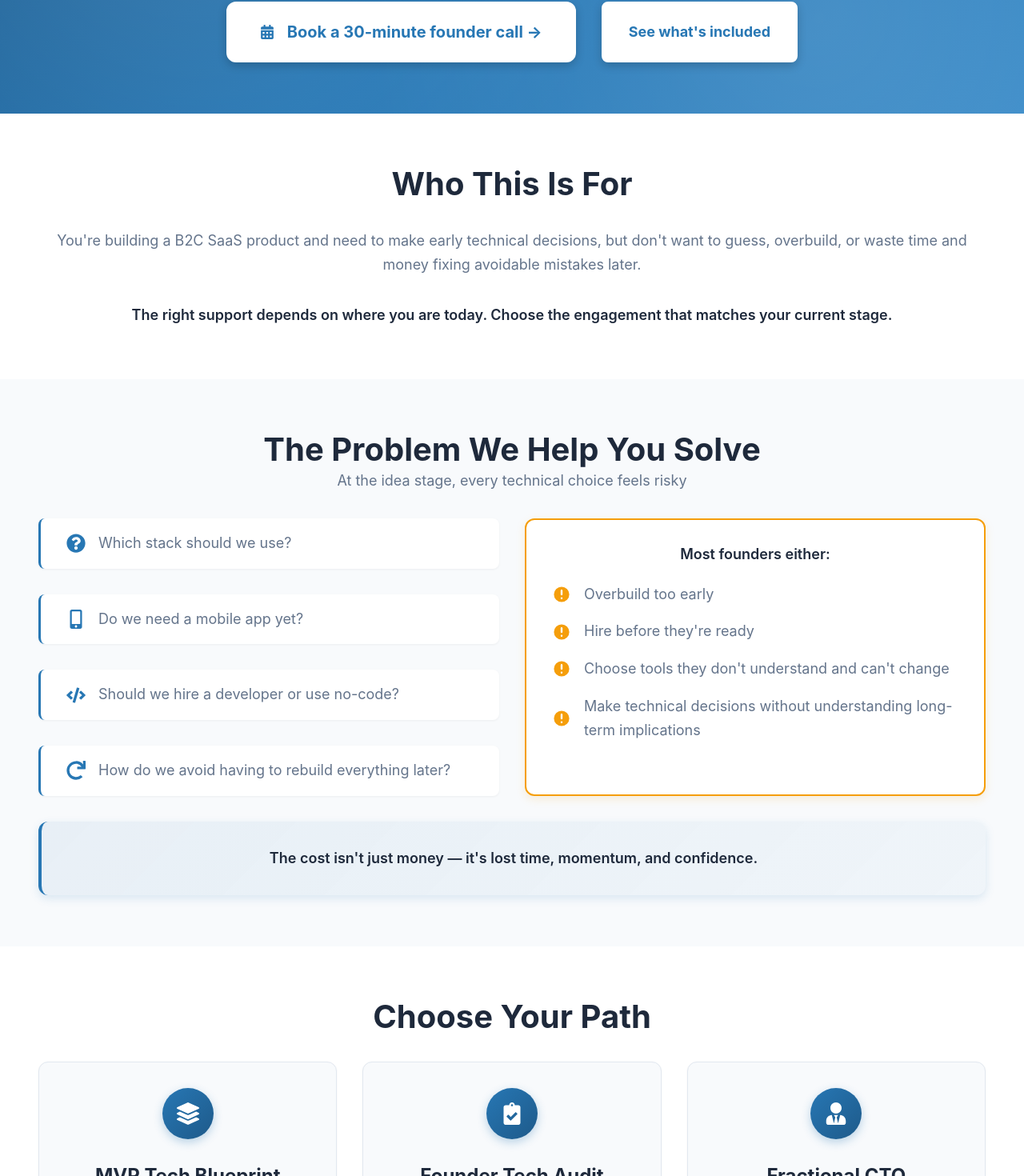
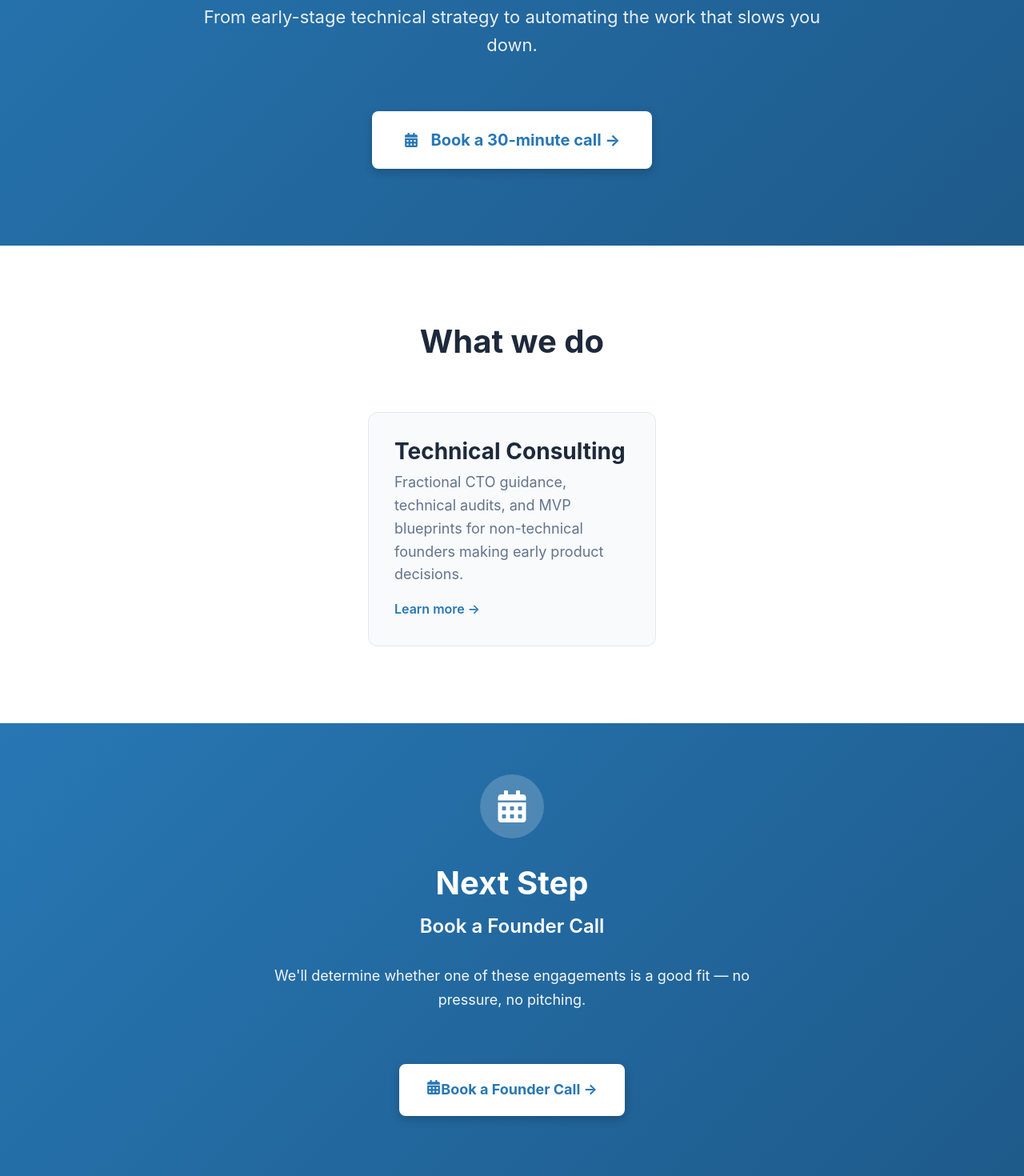
Before and after one commit to paradigmbrian/consulting, a React (Vite) app: page / in a window 1280 px wide. Shown: the part 455-1925 px from the top of the page at 80% size. Built offline with nearby package versions, Linux system fonts and the light colour scheme.

Commit message:
feat: wire multi-service routes and shared layout

```diff
--- a/src/App.tsx
+++ b/src/App.tsx
@@ -1,11 +1,24 @@
 import { Routes, Route } from "react-router-dom";
-import Home from "./components/Home";
+import Layout from "./components/Layout";
+import LandingPage from "./components/LandingPage";
+import TechnicalConsulting from "./components/TechnicalConsulting";
+import AutomatedWorkflows from "./components/AutomatedWorkflows";
 import DemoPage from "./demos/commercialCleaning/DemoPage";
 
 function App() {
   return (
     <Routes>
-      <Route path="/" element={<Home />} />
+      <Route element={<Layout />}>
+        <Route path="/" element={<LandingPage />} />
+        <Route
+          path="/services/technical-consulting"
+          element={<TechnicalConsulting />}
+        />
+        <Route
+          path="/services/automated-workflows"
+          element={<AutomatedWorkflows />}
+        />
+      </Route>
       <Route path="/demos/commercial-cleaning" element={<DemoPage />} />
     </Routes>
   );
--- a/src/components/Home.tsx
+++ /dev/null
@@ -1,25 +0,0 @@
-import Hero from "./Hero";
-import WhoIsFor from "./WhoIsFor";
-import Problem from "./Problem";
-import Offer from "./Offer";
-import HowItWorks from "./HowItWorks";
-import WhyWorkWithMe from "./WhyWorkWithMe";
-import CTA from "./CTA";
-import Footer from "./Footer";
-
-const Home = () => {
-  return (
-    <>
-      <Hero />
-      <WhoIsFor />
-      <Problem />
-      <Offer />
-      <HowItWorks />
-      <WhyWorkWithMe />
-      <CTA />
-      <Footer />
-    </>
-  );
-};
-
-export default Home;
```
